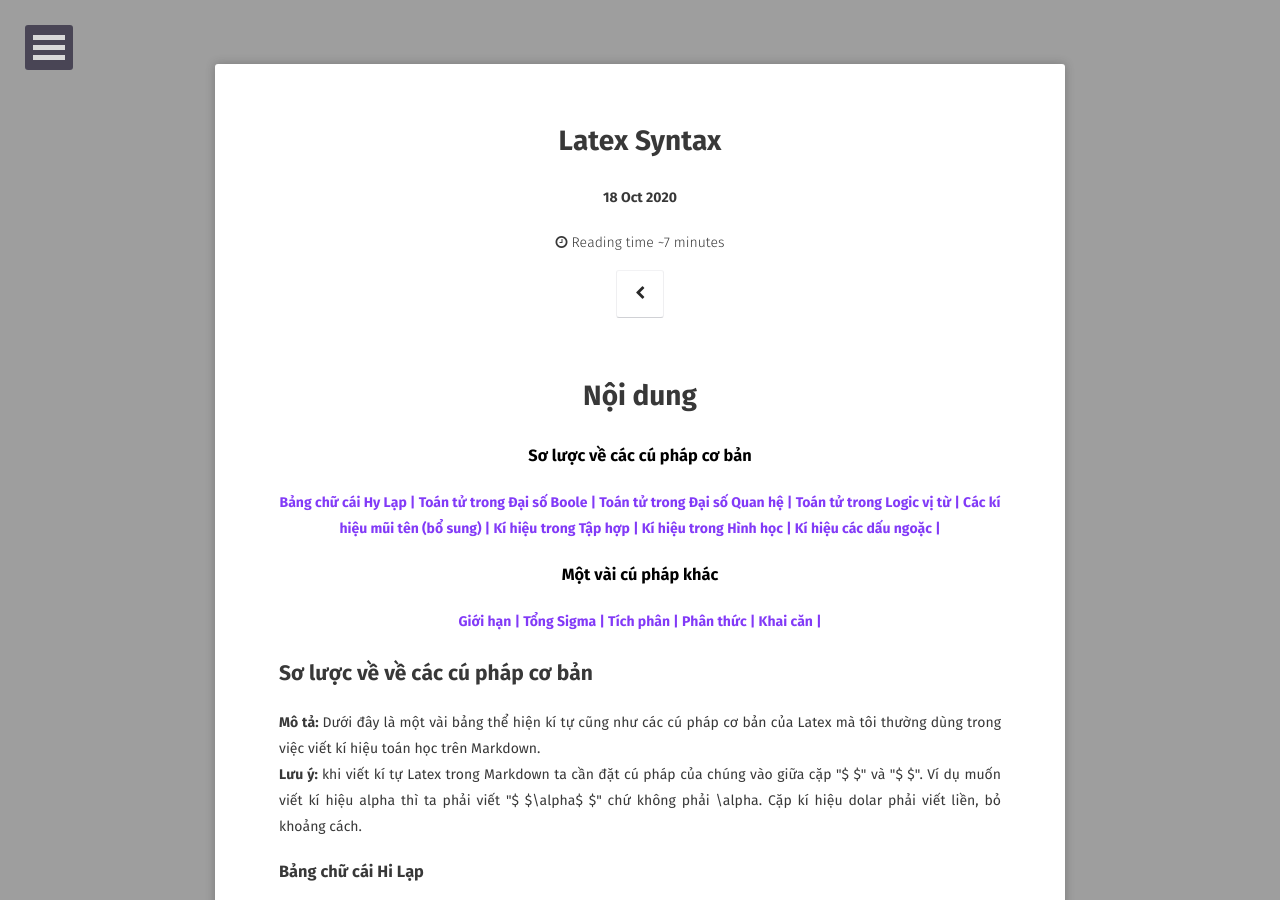
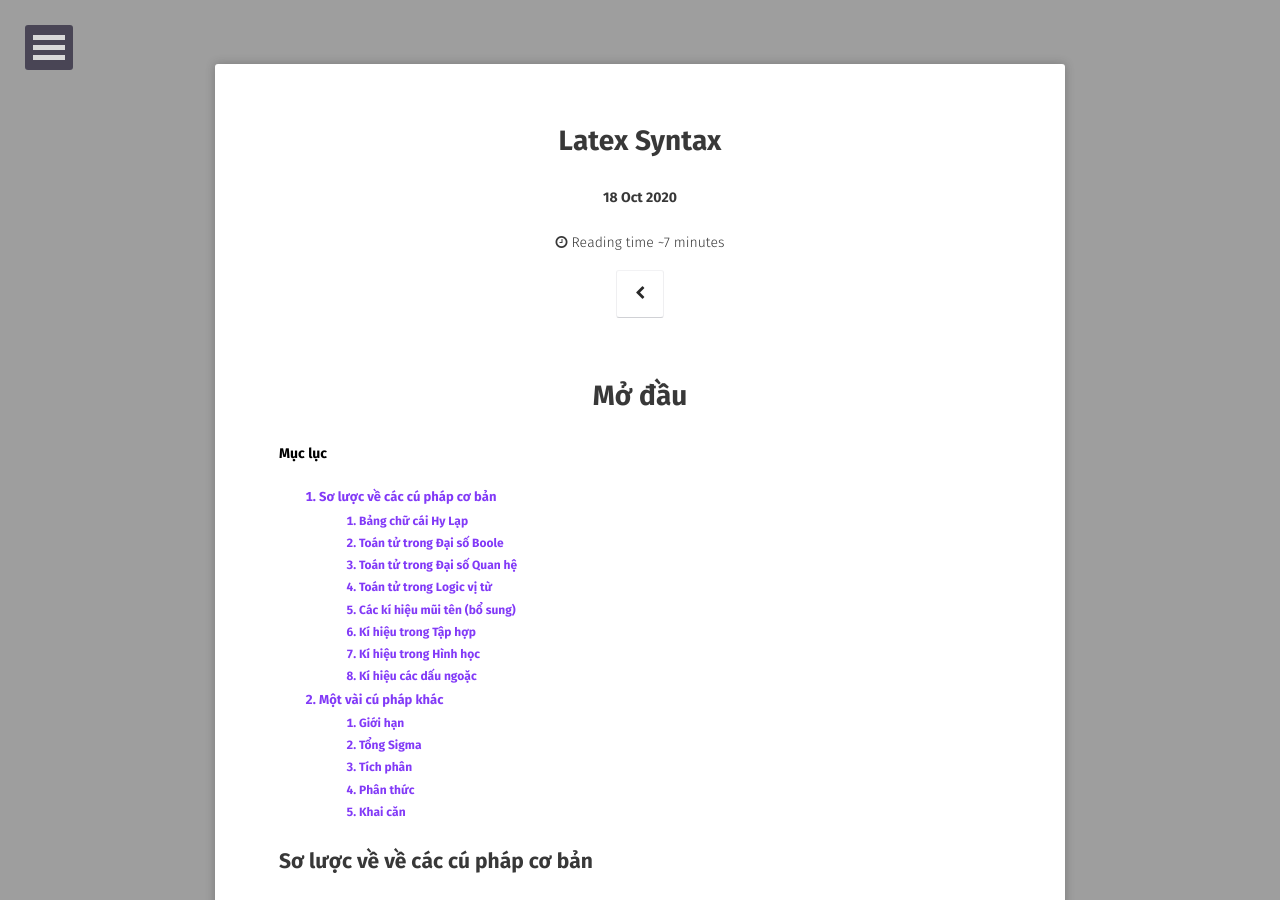
Before and after one commit to hieuhdh/deuteri, a Jekyll site: the page built from _posts/2020-10-18-[Guide]-Latex-Syntax.md, in a window 1280 px wide and 900 px high. Built offline with Jekyll 4.4.1, drawn with Linux system fonts in a browser that asks for light colours; some web fonts are replaced; formulas are drawn with MathJax 3; comment, search, counter and statistics services are not loaded.

Commit message:
update table of contents

```diff
--- a/_posts/2020-10-18-[Guide]-Latex-Syntax.md
+++ b/_posts/2020-10-18-[Guide]-Latex-Syntax.md
@@ -7,37 +7,37 @@ tags: [Guide, Math, Syntax]
 comments: true
 ---
 <h1 align="center">
-    Nội dung
+    Mở đầu
 </h1>
 
-<h3 align="center">
-    <a href="#so-luoc" style="text-decoration: none; color: black">Sơ lược về các cú pháp cơ bản</a>
-</h3>
-
-<div align="center">
+<h4>
+	<a href="#" style="text-decoration: none; color: black">Mục lục</a>
+</h4>
+<div align="left" >
     <h4>
-        <a href="#bang-chu-cai-hi-lap" style="text-decoration: none; color:#823af7">Bảng chữ cái Hy Lạp | </a>
-        <a href="#toan-tu-trong-dai-so-boole" style="text-decoration: none; color:#823af7">Toán tử trong Đại số Boole | </a>
-        <a href="#toan-tu-trong-dai-so-quan-he" style="text-decoration: none; color:#823af7">Toán tử trong Đại số Quan hệ | </a>
-        <a href="#toan-tu-trong-logic-vi-tu" style="text-decoration: none; color:#823af7">Toán tử trong Logic vị từ | </a>
-        <a href="#cac-ki-hieu-mui-ten" style="text-decoration: none; color:#823af7">Các kí hiệu mũi tên (bổ sung) | </a>
-        <a href="#ki-hieu-trong-tap-hop" style="text-decoration: none; color:#823af7">Kí hiệu trong Tập hợp | </a>
-        <a href="#ki-hieu-trong-hinh-hoc" style="text-decoration: none; color:#823af7">Kí hiệu trong Hình học | </a>
-        <a href="#ki-hieu-cac-dau-ngoac" style="text-decoration: none; color:#823af7">Kí hiệu các dấu ngoặc | </a>
-    </h4>
-</div>
-
-<h3 align="center">
-    <a href="#so-luoc-ve-cac-cu-phap" style="text-decoration: none; color: black">Một vài cú pháp khác</a>
-</h3>
-
-<div align="center">
-    <h4>
-        <a href="#gioi-han" style="text-decoration: none; color:#823af7">Giới hạn | </a>
-        <a href="#tong-sigma" style="text-decoration: none; color:#823af7">Tổng Sigma | </a>
-        <a href="#tich-phan" style="text-decoration: none; color:#823af7">Tích phân | </a>
-        <a href="#phan-thuc" style="text-decoration: none; color:#823af7">Phân thức | </a>
-        <a href="#kai-can" style="text-decoration: none; color:#823af7">Khai căn | </a>
+    	<ol>
+        	<li style = "font-size:13px; color: #823af7"><a href="#so-luoc" style="text-decoration: none; color: #823af7">Sơ lược về các cú pháp cơ bản</a>
+    			<ol style = "font-size: 12px">
+        			<li style = "color: #823af7"><a href="#bang-chu-cai-hi-lap" style="text-decoration: none; color:#823af7">Bảng chữ cái Hy Lạp</a> </li>
+        			<li style = "color: #823af7"><a href="#toan-tu-trong-dai-so-boole" style="text-decoration: none; color:#823af7">Toán tử trong Đại số Boole</a> </li>
+        			<li style = "color: #823af7"><a href="#toan-tu-trong-dai-so-quan-he" style="text-decoration: none; color:#823af7">Toán tử trong Đại số Quan hệ </a> </li>
+        			<li style = "color: #823af7"><a href="#toan-tu-trong-logic-vi-tu" style="text-decoration: none; color:#823af7">Toán tử trong Logic vị từ</a> </li>
+        			<li style = "color: #823af7"><a href="#cac-ki-hieu-mui-ten" style="text-decoration: none; color:#823af7">Các kí hiệu mũi tên (bổ sung)</a> </li>
+        			<li style = "color: #823af7"><a href="#ki-hieu-trong-tap-hop" style="text-decoration: none; color:#823af7">Kí hiệu trong Tập hợp</a> </li>
+        			<li style = "color: #823af7"><a href="#ki-hieu-trong-hinh-hoc" style="text-decoration: none; color:#823af7">Kí hiệu trong Hình học</a> </li>
+        			<li style = "color: #823af7"><a href="#ki-hieu-cac-dau-ngoac" style="text-decoration: none; color:#823af7">Kí hiệu các dấu ngoặc</a> </li>
+        		</ol>
+        	</li>
+        	<li style = "font-size:13px; color: #823af7"><a href="#so-luoc-ve-cac-cu-phap" style="text-decoration: none; color: #823af7">Một vài cú pháp khác</a>
+            	<ol style = "font-size: 12px">
+                    <li style = "color: #823af7"><a href="#gioi-han" style="text-decoration: none; color:#823af7">Giới hạn</a></li>
+                    <li style = "color: #823af7"><a href="#tong-sigma" style="text-decoration: none; color:#823af7">Tổng Sigma</a></li>
+                    <li style = "color: #823af7"><a href="#tich-phan" style="text-decoration: none; color:#823af7">Tích phân</a></li>
+                    <li style = "color: #823af7"><a href="#phan-thuc" style="text-decoration: none; color:#823af7">Phân thức</a></li>
+                    <li style = "color: #823af7"><a href="#khai-can" style="text-decoration: none; color:#823af7">Khai căn</a></li>
+               	</ol>
+        	</li>
+        </ol>
     </h4>
 </div>
 
```
